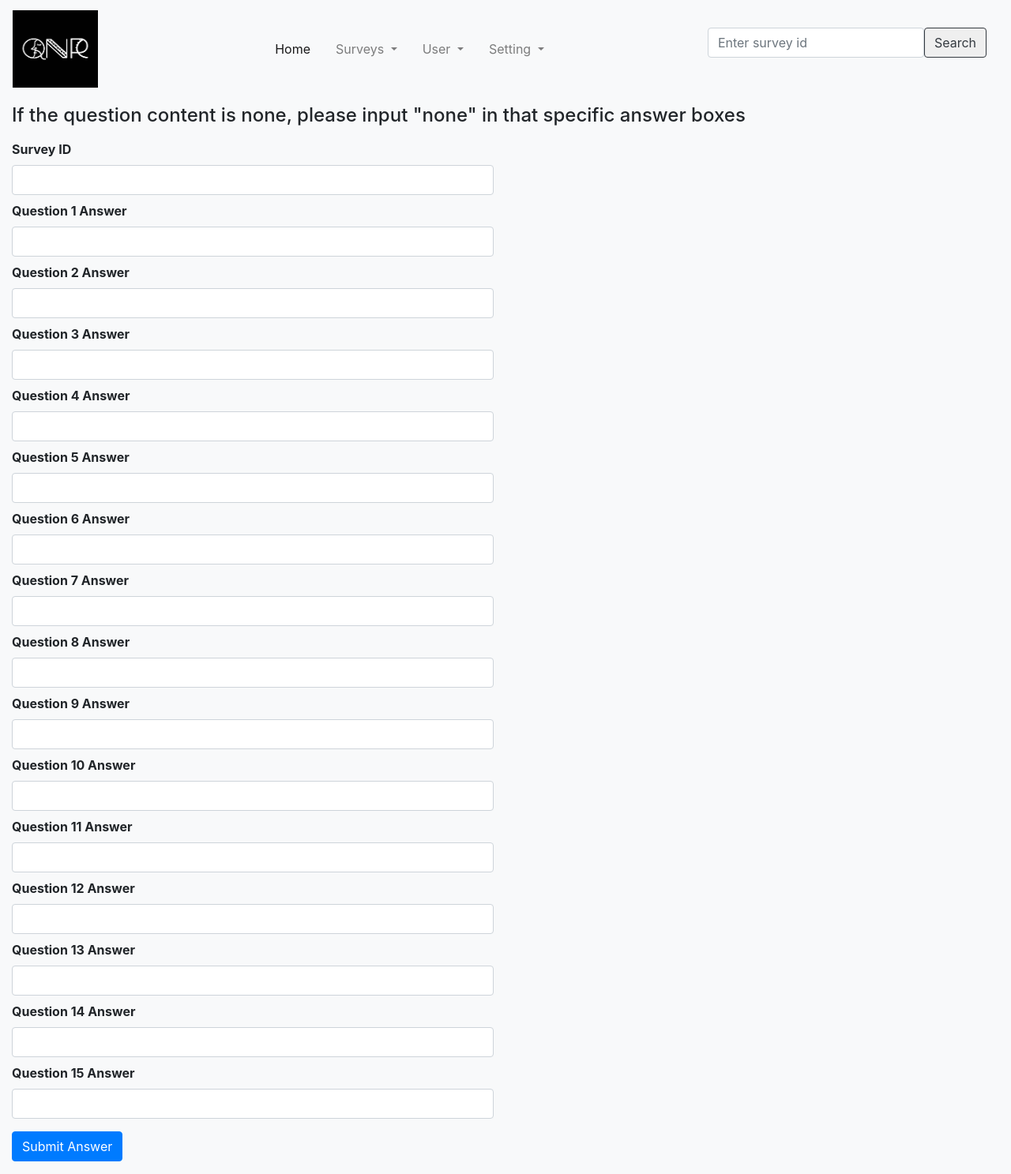
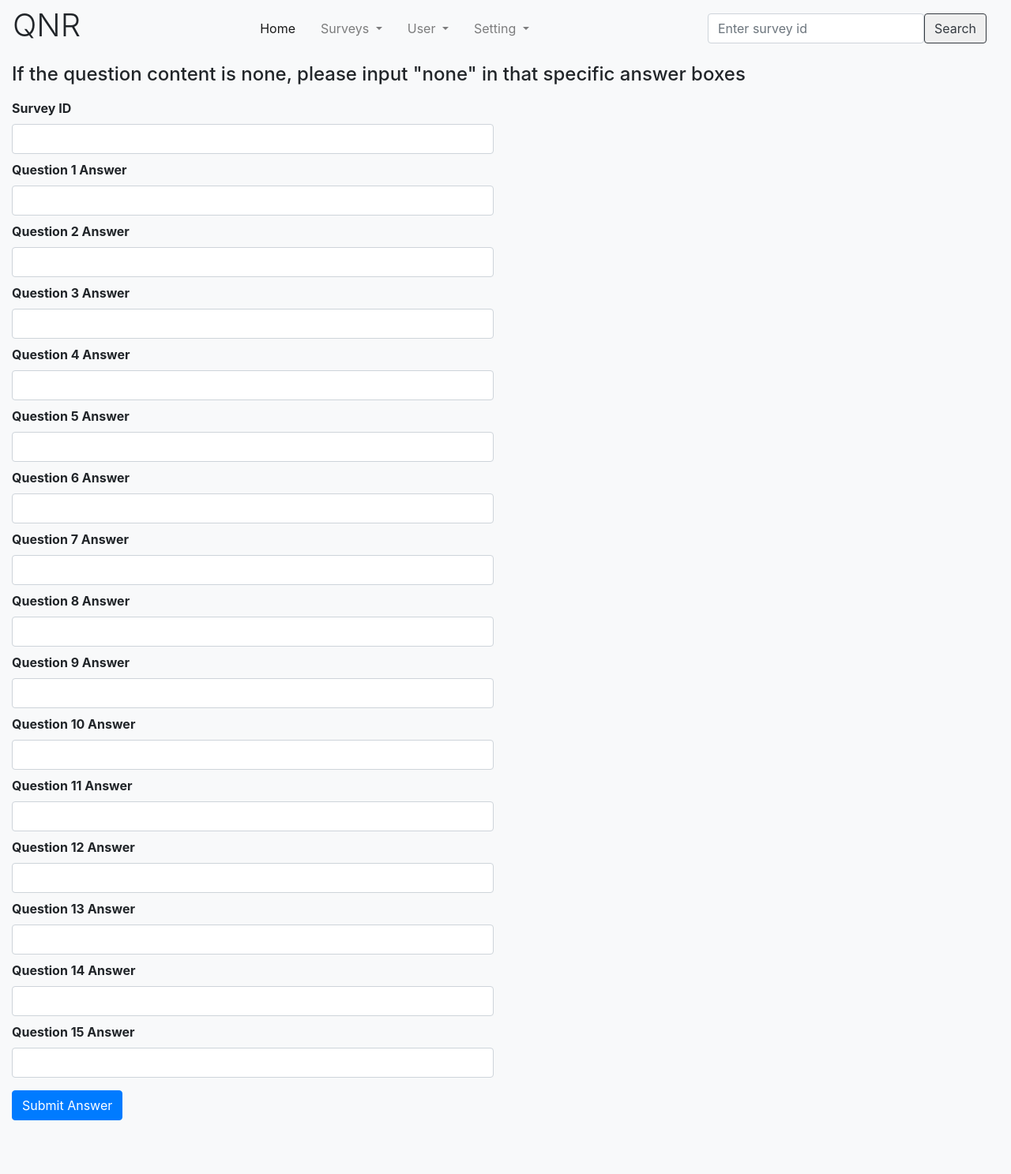
Before and after one commit to BarnettZhang/COMP0034_Group8, a Flask app: page /answer_survey in a window 1280 px wide. Shown: the whole page at 79% size. After the commit the page ends 1419 px from the top, so only its background shows below. Run offline with Flask 2, Linux system fonts and the light colour scheme; some libraries are stand-ins or nearby versions.

Commit message:
Final changes, remove unused import and logos

```diff
--- a/app/auth/forms.py
+++ b/app/auth/forms.py
@@ -1,9 +1,7 @@
 from flask_wtf import FlaskForm
-from sqlalchemy.orm import with_polymorphic
-from wtforms import StringField, SubmitField, PasswordField, BooleanField, SelectField
+from wtforms import StringField, PasswordField, BooleanField, SelectField
 from wtforms.validators import DataRequired, Length, Email, EqualTo, ValidationError
 
-from app import db
 from app.models import User
 
 
@@ -42,6 +40,7 @@ class LoginForm(FlaskForm):
     password = PasswordField('Password', validators=[DataRequired()])
     remember = BooleanField('Remember Me')
 
+
 class ProfileForm(FlaskForm):
     email = StringField('Email', validators=[DataRequired(), Email(message='Valid email address required')])
     age = StringField('Age', validators=[DataRequired()])
--- a/app/main/routes.py
+++ b/app/main/routes.py
@@ -1,10 +1,9 @@
 import sys
 
-from flask import Blueprint, request, make_response, redirect, url_for, flash, render_template, session, abort
-from sqlalchemy import engine, and_
+from flask import Blueprint, request, redirect, url_for, flash, render_template
 from sqlalchemy.exc import IntegrityError
-from flask_login import login_user, current_user, login_required
-from app import db, sess, models
+from flask_login import current_user
+from app import db
 from app.auth.forms import ProfileForm
 from app.main.forms import CreateSurvey, AnswerSurvey
 from app.models import Survey, User, Answer
@@ -26,7 +25,6 @@ def index():
         result = []
         allsurvey = db.session.query(Survey.target_religion, Survey.target_ethnic, Survey.target_gender,
                                      Survey.survey_name, Survey.description, Survey.id).all()
-        print(allsurvey)
         for surveys in allsurvey:
             if surveys[0] == 'all' and surveys[1] == 'all' and surveys[2] == 'all':
                 result.append(surveys)
@@ -50,9 +48,6 @@ def index():
                     result.append(surveys)
             elif surveys[0] == religion and surveys[1] == ethnic and surveys[2] == gender:
                 result.append(surveys)
-        # result = db.session.query(Survey).filter(
-        #   and_(Survey.target_religion == user.religion, Survey.target_ethnic == user.ethnic,
-        #        Survey.target_gender == user.gender)).all()
 
         return render_template('homepage.html', results=result)
 
@@ -60,7 +55,6 @@ def index():
 @bp_main.route('/edit_personal_info/', methods=['GET', 'POST'])
 def edit_personal_info(username=""):
     if 'username' in request.cookies:
-        #   username = request.cookies.get('username')
         username = current_user.username
         email = current_user.email
         age = current_user.age
@@ -84,9 +78,6 @@ def edit_personal_info(username=""):
             except IntegrityError:
                 db.session.rollback()
                 flash('Unable to change personal information.')
-        # return render_template('signup.html', form=form, username=username, email=email, gender=gender,
-        #                       age=age, religion=religion, nationality=nationality, ethnic=ethnic,
-        #                       institution=institution)
 
     return render_template("personal_info_edit.html", form=form, username=username, gender=gender, ethnic=ethnic,
                            institution=institution, nationality=nationality, religion=religion, email=email, age=age)
@@ -195,7 +186,6 @@ def answer_survey():
                         q15answer=answer.q15answer.data, survey_id=answer.survey_id.data)
         db.session.add(answer)
         db.session.commit()
-        print('Answer : ' + str(answer), file=sys.stderr)
         flash('You have finished answering')
         return redirect(url_for('main.index'))
     return render_template("answer_survey.html", answer=answer)
@@ -205,11 +195,8 @@ def answer_survey():
 def survey_review_profile():
     if 'username' in request.cookies:
         name = request.cookies.get('username')
-        print('name : ' + name, file=sys.stderr)
         results_only = db.session.query(Survey.survey_name, Survey.user_username,
                                         Survey.id.label('survey_id')).filter_by(user_username=name).all()
-        # print('results only : ' + str(results_only), file=sys.stderr)
-        # print('results only : ' + str(type(results_only)), file=sys.stderr)
         if not results_only:
             flash("You have not created any survey")
             return redirect('/')
@@ -229,8 +216,6 @@ def my_survey_results():
 
         if 'username' in request.cookies:
             name = request.cookies.get('username')
-            print('name : ' + name, file=sys.stderr)
-
             results = db.session.query(Survey.survey_name, Survey.user_username,
                                        Survey.id.label('survey_id')) \
                 .filter_by(user_username=name).all()
@@ -243,9 +228,6 @@ def my_survey_results():
                                            Answer.q10answer, Answer.q11answer,
                                            Answer.q12answer, Answer.q13answer).filter_by(survey_id=term).all()
 
-            print('results : ' + str(results), file=sys.stderr)
-            print('results : ' + str(type(results_new)), file=sys.stderr)
-
             if not results_new:
                 flash("This is not your survey. Please re-enter your survey ID")
                 return redirect('/')
--- a/app/models.py
+++ b/app/models.py
@@ -15,8 +15,6 @@ class User(db.Model, UserMixin):
     email = db.Column(db.Text, nullable=False)
     institution = db.Column(db.Text, nullable=False)
     survey_id = db.relationship('Survey', backref='users')
-
-    # respondent_id = db.relationship('Answer', backref='users')
 
     def __repr__(self):
         return '<User {}>'.format(self.id)
@@ -129,9 +127,6 @@ class Survey(db.Model):
     q14question_num = db.Column(db.Text, nullable=True)
     q14question_content = db.Column(db.Text, nullable=True)
 
-    # question_id = db.relationship('Question', backref='surveys')
-    # answer_id = db.relationship('Answer', backref='surveys')
-
     def __repr__(self):
         return '<Survey {}>'.format(self.id)
 
--- a/app/static/js/create_survey.js
+++ /dev/null
@@ -1,69 +0,0 @@
-function addQuestion() {
-    const div = document.createElement('div');
-
-    div.className = 'row';
-
-    div.innerHTML = `
-            <form method="post" novalidate>
-                {{ form.csrf_token }}
-                    <dl>
-                        {{ render_field (form.target_gender, class='form-control') }}
-                        {{ render_field (form.target_minimum_age, class='form-control') }}
-                        {{ render_field (form.target_maximum_age, class='form-control') }}
-                        {{ render_field(form.nationality, class='form-control') }}
-                    </dl>
-                </form>
-                <h4>Question</h4>
-            <h4>Question <input class="border border-dark form-control-sm" placeholder="Question Number" style="margin-bottom: 2px"></h4>
-            <input class="btn btn-outline-dark" type="button" value="- Delete the question" onclick="removeQuestion(this)" style="margin-left: 5px;margin-bottom: 8px">
-            <div class="form-check">
-            <input type="checkbox" class="form-check-input" id="exampleCheck1">
-            <label class="form-check-label" for="exampleCheck1">Compulsory Question</label>
-            </div>
-        <div class="input-group mb-3" style="margin-top: 5px">
-            <input type="text" class="form-control" placeholder="Enter your question here." aria-label="Question"><div class="input-group input-group-sm survey-question-create mb-2">
-        </div>
-        <div class="input-group input-group-sm mb-2">
-            <input type="text" class="form-control" placeholder="Enter your choice here." aria-label="Choice">
-        </div>
-        <div class="input-group input-group-sm mb-2">
-            <input type="text" class="form-control" placeholder="Enter your choice here." aria-label="Choice">
-        </div>
-        <div class="input-group input-group-sm mb-2">
-            <input type="text" class="form-control" placeholder="Enter your choice here." aria-label="Choice">
-        </div>
-        <div class="input-group input-group-sm mb-2">
-            <input type="text" class="form-control" placeholder="Enter your choice here." aria-label="Choice">
-        </div>
-        </form>`;
-
-    document.getElementById('question').appendChild(div);
-}
-
-function removeQuestion(input) {
-    document.getElementById('question').removeChild(input.parentNode);
-}
-
-function addCommentBox() {
-    const div = document.createElement('div');
-
-    div.className = 'row';
-
-    div.innerHTML = `
-            <h4>Question <input class="border border-dark form-control-sm" placeholder="Question Number" style="margin-bottom: 2px"></h4>
-            <input class="btn btn-outline-dark" type="button" value="- Delete the question" onclick="removeCommentBox(this)" style="margin-left: 5px;margin-bottom: 8px">
-            <div class="input-group mb-3" style="margin-top: 5px">
-            <input type="text" class="form-control" placeholder="Enter your question here." aria-label="Question">
-            <div class="input-group input-group-sm survey-question-create mb-2">
-        </div>
-</div>`;
-
-    document.getElementById('question').appendChild(div);
-}
-
-function removeCommentBox(input) {
-    document.getElementById('question').removeChild(input.parentNode);
-}
-//Reference: https://stackoverflow.com/questions/17650776/add-remove-html-inside-div-using-javascript
-
-//Reference: https://stackoverflow.com/questions/22402777/html-javascript-button-click-counter
--- a/app/templates/answer_survey.html
+++ b/app/templates/answer_survey.html
@@ -1,4 +1,3 @@
-<script src="../static/js/create_survey.js"></script>
 {% extends "base.html" %}
 {% block title %}Answer survey {% endblock %}
 {% block content %}
--- a/app/templates/base.html
+++ b/app/templates/base.html
@@ -12,7 +12,7 @@
 </head>
 <body>
 <header class="navbar navbar-expand-md navbar-light bg-light">
-    <img src="QNR_example_logo.png" alt="QNR Logo" width="108" height="108" class="navbar-brand">
+   <h1>QNR</h1>
     <button class="navbar-toggler border-light" type="button" data-toggle="collapse" data-target="#collapsibleNavbar">
         <span class="navbar-toggler-icon"></span>
     </button>
--- a/app/templates/create_survey.html
+++ b/app/templates/create_survey.html
@@ -1,4 +1,3 @@
-<script src="../static/js/create_survey.js"></script>
 {% extends "base.html" %}
 {% block title %}Homepage {% endblock %}
 {% block content %}
```
Also changed, not shown: app/main/forms.py (+2 -7 lines), app/templates/homepage.html (+1 -11 lines), populate_db.py (deleted, +0 -7 lines), app/auth/routes.py (line endings or trailing spaces).
